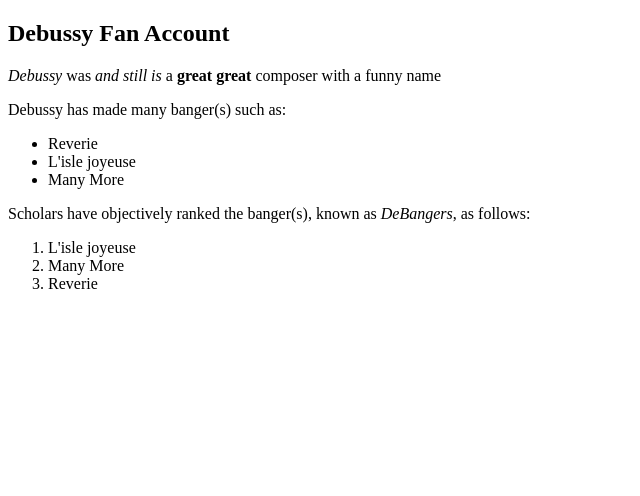
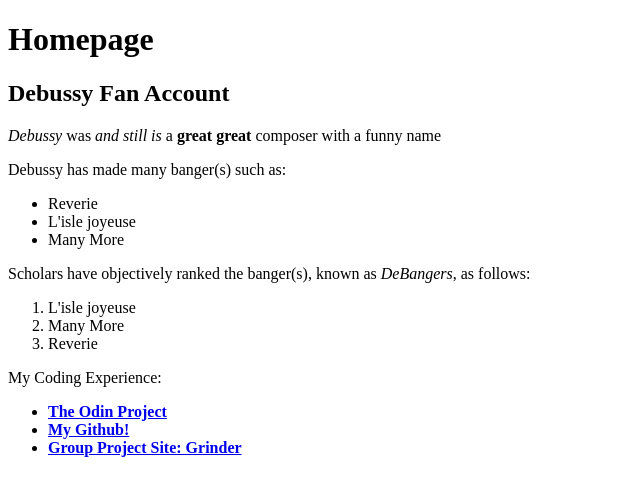
Before and after one commit to braedonwatkins/odin_html_module, a plain HTML site: page html-boilerplate/index.html in a window 1280 px wide. Shown: the whole page, without its empty margins (0-640 px from the left). Drawn offline with Linux system fonts and the light colour scheme.

```diff
--- a/html-boilerplate/index.html
+++ b/html-boilerplate/index.html
@@ -9,9 +9,10 @@
 
     <!-- Debussification -->
     <body>
+        <h1>Homepage</h1>
         <p>
             <h2>Debussy Fan Account</h2>
-            <em>Debussy</em> was <i>and still is</i> a <b>great</b> <strong>great</strong> composer with a funny name
+            <em>Debussy</em> was <em>and still is</em> a <b>great</b> <strong>great</strong> composer with a funny name
         </p>
 
         <p>
@@ -32,5 +33,14 @@
                 <li>Reverie</li>
             </ol>
         </p>
+
+        <p>
+            My Coding Experience:
+            <ul>
+                <li><a href="https://www.theodinproject.com/about"><strong>The Odin Project</strong></a></li>
+                <li><a href="https://github.com/BraedonWatkins"><strong>My Github!</strong></a></li>
+                <li><a href="http://cop4331-grinder.herokuapp.com/"><strong>Group Project Site: Grinder</strong></a></li>
+            </ul>
+        </p>
     </body>
 </html>
```
